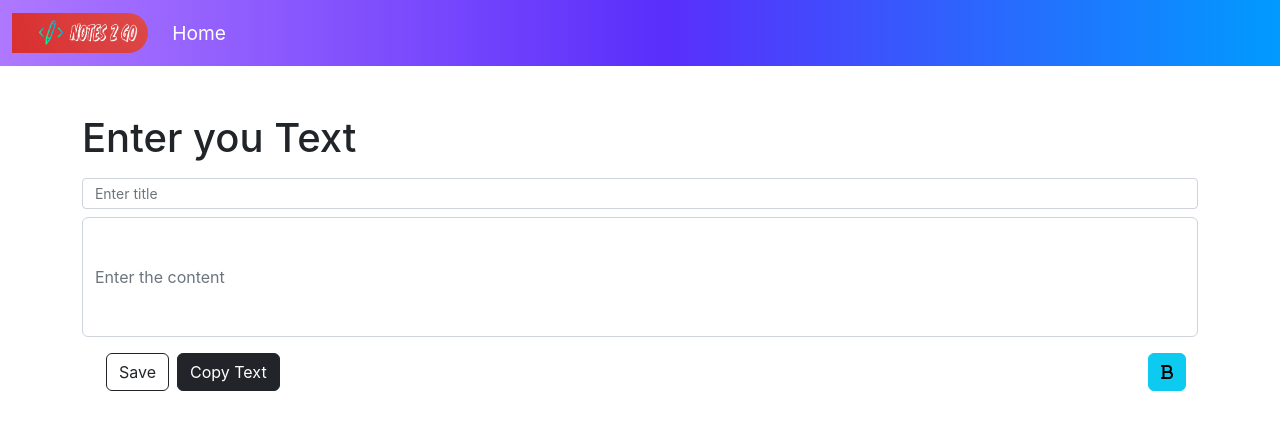
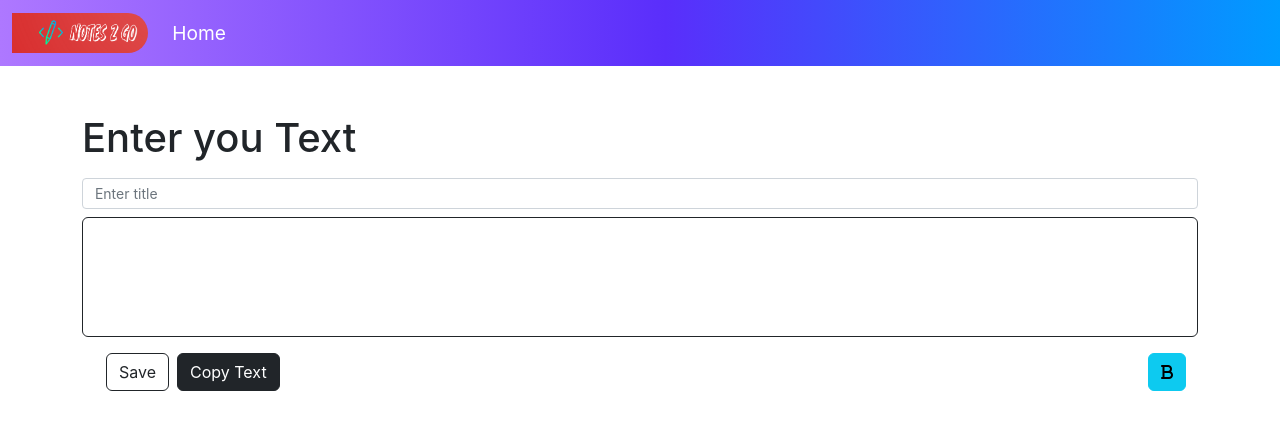
Before and after one commit to BugMasterArka/Note-Taking-App-using-ReactJS, a React (Create React App) app: page / in a window 1280 px wide. Shown: the top 430 px of the page. Built offline with nearby package versions, Linux system fonts and the light colour scheme.

Commit message:
properties changed due to div

```diff
--- a/src/components/Textuser.js
+++ b/src/components/Textuser.js
@@ -2,7 +2,7 @@
 import HTMLReactParser from 'html-react-parser';
 import React,{useState} from 'react'
 import Noteitem from './Noteitem'
-import $ from 'jquery';
+// import $ from 'jquery';
 
 export default function Textuser() {
 
@@ -42,8 +42,8 @@ export default function Textuser() {
         // return string;
     }
 
-    const handleOnChange = (event)=> {
-        setText(event.target.value);
+    const handleOnChange = ()=> {
+        setText(document.getElementById('myBox').innerHTML);
         // console.log(notes.length);
         // console.log(notes);
     }
@@ -69,6 +69,7 @@ export default function Textuser() {
             // console.log(notes);
             // console.log(notes.length);
             setText('');
+            document.getElementById('myBox').innerHTML='';
             document.getElementById('myTitle').value='';
         }
         else{
@@ -76,6 +77,7 @@ export default function Textuser() {
             notes[edit.index].content=text?text:"this is sample text";
             setEdit({stateNow: false,index: -1});
             setText('');
+            document.getElementById('myBox').innerHTML='';
             document.getElementById('myTitle').value='';
         }
     }
@@ -86,6 +88,7 @@ export default function Textuser() {
 
     const restoreText = (input)=> {
         setText(input);
+        document.getElementById('myBox').innerHTML=input;
     }
 
     const deleteNote = (key)=>{
@@ -102,6 +105,7 @@ export default function Textuser() {
         setEdit({stateNow: true,index: index});
         document.getElementById('myTitle').value=notes[index].title;
         setText(notes[index].content);
+        document.getElementById('myBox').innerHTML=notes[index].content;
     }
 
     // where i am passing the value of the text area as value={text}
@@ -118,9 +122,9 @@ const makeBold = ()=> {
         let beBold=givenString.substring(foundAt,foundAt+stringToFind.length);
         console.log(beBold);
         console.log(givenString.substring(0,foundAt)+`<b>${beBold}</b>`+givenString.substring(foundAt+stringToFind.length));
-        let done = $.parseHTML(givenString.substring(0,foundAt)+`<b>${beBold}</b>`+givenString.substring(foundAt+stringToFind.length)),nodeNames=[];
-        setText(done.join(''));
-        // givenString.substring(0,foundAt)+`<b>${beBold}</b>`+givenString.substring(foundAt+stringToFind.length)
+        // let done = $.parseHTML(givenString.substring(0,foundAt)+`<b>${beBold}</b>`+givenString.substring(foundAt+stringToFind.length));
+        setText(givenString.substring(0,foundAt)+`<b>${beBold}</b>`+givenString.substring(foundAt+stringToFind.length));
+
     }
 }
 const giveSelectedText = ()=>{
@@ -157,7 +161,8 @@ const giveSelectedText = ()=>{
             <h1>Enter you Text</h1>
             <div className="mb-3 my-3">
                 <input className="form-control form-control-sm my-2" type="text" placeholder=" Enter title" id="myTitle"/>
-                <input className="form-control" value={text} onChange={handleOnChange} id="myBox" placeholder='Enter the content' style={{height: '15vh'}}/>
+                {/* innerHTML={text}  */}
+                <div className="form-control" onInput={handleOnChange} id="myBox" placeholder='Enter the content' contentEditable="true" style={{height: '15vh',border: '1px solid'}}></div>
             </div>
             <div className="container d-flex justify-content-between">
                 <div className="container d-flex justify-content-start">
```
